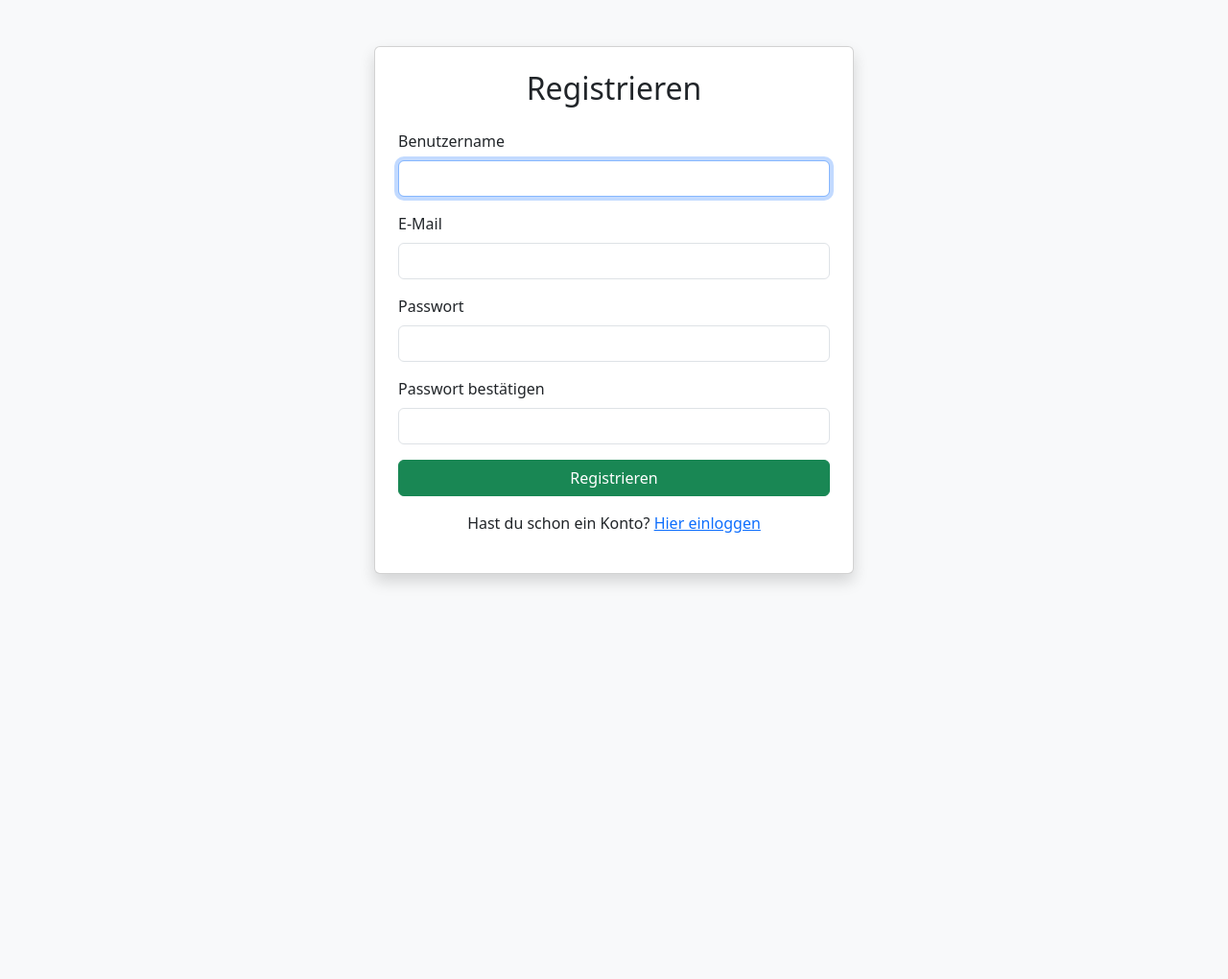
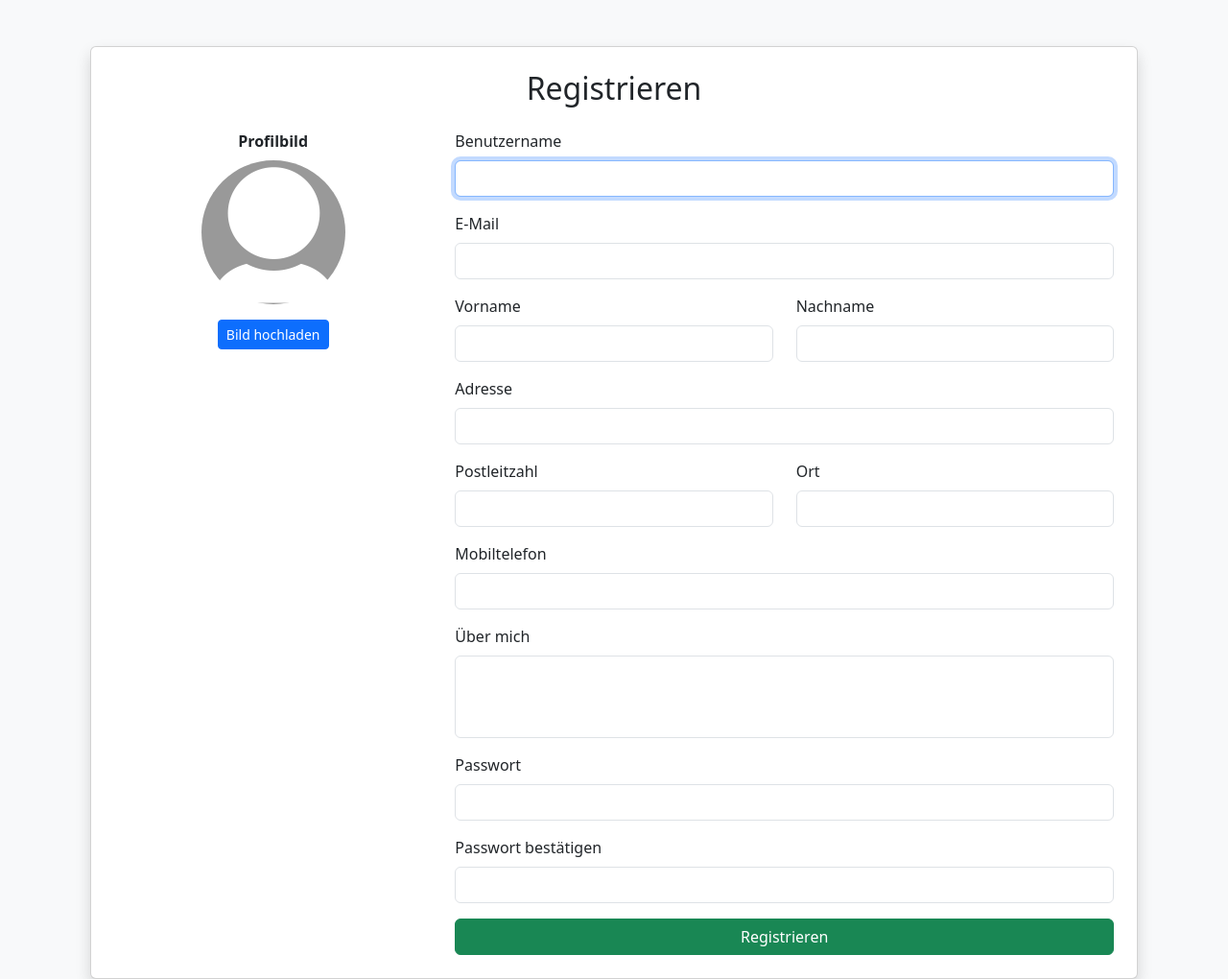
Before and after one commit to swisi/bullriding_25, a Django app: page /users/register/ in a window 1280 px wide. Shown: the part 56-1076 px from the top of the page at 96% size. Before the commit the page ends 665 px from the top, so only its background shows below. Run offline with Django 5.2, Linux system fonts and the light colour scheme.

Commit message:
Update Usermanagement

```diff
--- /dev/null
+++ b/requirements.txt
@@ -0,0 +1,6 @@
+asgiref==3.8.1
+Django==5.1.5
+djangorestframework==3.15.2
+pillow==11.1.0
+sqlparse==0.5.3
+tzdata==2025.1
--- a/users/forms.py
+++ b/users/forms.py
@@ -3,35 +3,37 @@ from django.contrib.auth.forms import UserCreationForm, AuthenticationForm
 from .models import CustomUser
 
 class CustomUserCreationForm(UserCreationForm):
-    """Registrierungsformular für neue Benutzer"""
+    """Registrierungsformular mit Profilbild & weiteren Feldern"""
+    first_name = forms.CharField(required=True, widget=forms.TextInput(attrs={'class': 'form-control'}))
+    last_name = forms.CharField(required=True, widget=forms.TextInput(attrs={'class': 'form-control'}))
     email = forms.EmailField(required=True, widget=forms.EmailInput(attrs={'class': 'form-control'}))
+    address = forms.CharField(required=False, widget=forms.TextInput(attrs={'class': 'form-control'}))
+    zip_code = forms.CharField(required=False, widget=forms.TextInput(attrs={'class': 'form-control'}))
+    city = forms.CharField(required=False, widget=forms.TextInput(attrs={'class': 'form-control'}))
+    mobile = forms.CharField(required=False, widget=forms.TextInput(attrs={'class': 'form-control'}))
+    profile_picture = forms.ImageField(required=False, widget=forms.FileInput(attrs={'class': 'form-control'}))
+    bio = forms.CharField(required=False, widget=forms.Textarea(attrs={'class': 'form-control', 'rows': 3, 'style': 'resize: none;'}))
 
     class Meta:
         model = CustomUser
-        fields = ['username', 'email', 'password1', 'password2', 'profile_picture', 'bio']
+        fields = ['first_name', 'last_name', 'username', 'email', 'password1', 'password2', 'profile_picture', 'bio', 'address', 'zip_code', 'city', 'mobile']
 
     def __init__(self, *args, **kwargs):
         super().__init__(*args, **kwargs)
-        for field_name, field in self.fields.items():
-            if field_name != "profile_picture":  # Bild bekommt spezielle Klasse
-                field.widget.attrs.update({'class': 'form-control'})
-            else:
-                field.widget.attrs.update({'class': 'form-control-file'})  # Styling für Datei-Uploads
-
+        for field in self.fields.values():
+            field.widget.attrs.update({'class': 'form-control'})
 
 class ProfileUpdateForm(forms.ModelForm):
     """Formular zur Aktualisierung des Benutzerprofils"""
     class Meta:
         model = CustomUser
-        fields = ['username', 'email', 'profile_picture', 'bio']
+        fields = ['username', 'email', 'profile_picture', 'bio', 'address', 'zip_code', 'city', 'mobile']
 
     def __init__(self, *args, **kwargs):
         super().__init__(*args, **kwargs)
-        for field_name, field in self.fields.items():
-            if field_name != "profile_picture":
-                field.widget.attrs.update({'class': 'form-control'})
-            else:
-                field.widget.attrs.update({'class': 'form-control-file'})  # Styling für Datei-Uploads
+        for field in self.fields.values():
+            field.widget.attrs.update({'class': 'form-control'})
+
 
 
 class LoginForm(AuthenticationForm):
--- a/users/models.py
+++ b/users/models.py
@@ -3,16 +3,21 @@ import uuid
 from django.db import models
 from django.contrib.auth.models import AbstractUser
 
-def user_profile_picture_path(instance, filename):
-    """Erstellt einen eindeutigen Dateipfad für das Profilbild."""
+def profile_picture_path(instance, filename):
+    """Generiert einen eindeutigen Dateipfad für Profilbilder mit einer UUID"""
     ext = filename.split('.')[-1]  # Dateiendung extrahieren
-    new_filename = f"{uuid.uuid4()}.{ext}"  # UUID als Dateiname
-    return os.path.join('profile_pics/', new_filename)  # Speichert unter 'profile_pics/'
+    filename = f"{uuid.uuid4()}.{ext}"  # UUID als Dateiname
+    return os.path.join("profile_pics/", filename)  # Datei speichern in "profile_pics/"
 
 class CustomUser(AbstractUser):
-    """Erweitertes Benutzer-Modell mit Profilbild & Bio"""
-    profile_picture = models.ImageField(upload_to=user_profile_picture_path, blank=True, null=True)
+    """Erweitertes Benutzer-Modell mit GUID für Profilbilder"""
+    email = models.EmailField(unique=True)
+    profile_picture = models.ImageField(upload_to=profile_picture_path, blank=True, null=True)
     bio = models.TextField(blank=True, null=True)
+    address = models.CharField(max_length=255, blank=True, null=True, verbose_name="Adresse")
+    zip_code = models.CharField(max_length=10, blank=True, null=True, verbose_name="Postleitzahl")
+    city = models.CharField(max_length=100, blank=True, null=True, verbose_name="Ort")
+    mobile = models.CharField(max_length=20, blank=True, null=True, verbose_name="Mobiltelefon")
 
     def __str__(self):
-        return self.username
+        return f"{self.first_name} {self.last_name} ({self.username})"
--- a/users/templates/users/register.html
+++ b/users/templates/users/register.html
@@ -1,38 +1,112 @@
 {% extends "base.html" %}
 {% load static %}
 {% block content %}
-<div class="container mt-5 d-flex justify-content-center">
-    <div class="card shadow p-4" style="max-width: 500px; width: 100%;">
+<div class="container mt-5">
+    <div class="card shadow p-4">
         <h2 class="text-center mb-4">Registrieren</h2>
-        <form method="post">
+
+        <form method="post" enctype="multipart/form-data">
             {% csrf_token %}
+            <div class="row">
+                <!-- Profilbild & Upload -->
+                <div class="col-md-4 text-center">
+                    <div class="mb-3">
+                        <label class="form-label fw-bold">Profilbild</label>
+                        <div>
+                            <img id="preview-image"
+                                 src="{% static 'images/default_profile.jpg' %}"
+                                 alt="Profilbild Vorschau"
+                                 class="img-fluid rounded-circle mb-3" width="150">
+                        </div>
+                        <label class="btn btn-primary btn-sm">
+                            Bild hochladen
+                            <input type="file" name="profile_picture" id="profile-picture-input" class="d-none">
+                        </label>
+                    </div>
+                </div>
+
+                <!-- Benutzerinformationen -->
+                <div class="col-md-8">
 
                     <div class="mb-3">
                         <label class="form-label">Benutzername</label>
                         {{ form.username }}
+                        <small class="text-danger">{{ form.username.errors }}</small>
                     </div>
 
                     <div class="mb-3">
                         <label class="form-label">E-Mail</label>
                         {{ form.email }}
+                        <small class="text-danger">{{ form.email.errors }}</small>
+                    </div>
+
+                    <div class="row">
+                        <div class="col-md-6 mb-3">
+                            <label class="form-label">Vorname</label>
+                            {{ form.first_name }}
+                            <small class="text-danger">{{ form.first_name.errors }}</small>
+                        </div>
+                        <div class="col-md-6 mb-3">
+                            <label class="form-label">Nachname</label>
+                            {{ form.last_name }}
+                            <small class="text-danger">{{ form.last_name.errors }}</small>
+                        </div>
+                    </div>
+
+                    <div class="mb-3">
+                        <label class="form-label">Adresse</label>
+                        {{ form.address }}
+                    </div>
+
+                    <div class="row">
+                        <div class="col-md-6 mb-3">
+                            <label class="form-label">Postleitzahl</label>
+                            {{ form.zip_code }}
+                        </div>
+                        <div class="col-md-6 mb-3">
+                            <label class="form-label">Ort</label>
+                            {{ form.city }}
+                        </div>
+                    </div>
+
+                    <div class="mb-3">
+                        <label class="form-label">Mobiltelefon</label>
+                        {{ form.mobile }}
+                    </div>
+
+                    <div class="mb-3">
+                        <label class="form-label">Über mich</label>
+                        {{ form.bio }}
                     </div>
 
                     <div class="mb-3">
                         <label class="form-label">Passwort</label>
                         {{ form.password1 }}
+                        <small class="text-danger">{{ form.password1.errors }}</small>
                     </div>
 
                     <div class="mb-3">
                         <label class="form-label">Passwort bestätigen</label>
                         {{ form.password2 }}
+                        <small class="text-danger">{{ form.password2.errors }}</small>
                     </div>
 
                     <button type="submit" class="btn btn-success w-100">Registrieren</button>
-        </form>
-
-        <div class="text-center mt-3">
-            <p>Hast du schon ein Konto? <a href="{% url 'login' %}">Hier einloggen</a></p>
                 </div>
             </div>
+        </form>
     </div>
+</div>
+
+<!-- Vorschau für Profilbild-Upload -->
+<script>
+document.getElementById("profile-picture-input").addEventListener("change", function(event) {
+    var reader = new FileReader();
+    reader.onload = function(){
+        var output = document.getElementById("preview-image");
+        output.src = reader.result;
+    };
+    reader.readAsDataURL(event.target.files[0]);
+});
+</script>
 {% endblock %}
--- a/users/views.py
+++ b/users/views.py
@@ -25,17 +25,9 @@ def profile(request):
     user = request.user
 
     if request.method == "POST":
-        if "upload_picture" in request.POST:
-            # Nur das Profilbild aktualisieren
-            if "profile_picture" in request.FILES:
-                user.profile_picture = request.FILES["profile_picture"]
-                user.save()
-            return redirect("profile")
-
-        # Gesamtes Profil speichern
-        form = ProfileUpdateForm(request.POST, request.FILES, instance=user)
+        form = ProfileUpdateForm(request.POST, request.FILES, instance=user)  # request.FILES sicherstellen!
         if form.is_valid():
-            form.save()
+            form.save()  # Speichert sowohl das Bild als auch die restlichen Formulardaten
             return redirect("profile")
     else:
         form = ProfileUpdateForm(instance=user)
```
Also changed, not shown: users/admin.py (+24 -1 lines), users/templates/users/profile.html (+76 -38 lines), README.md, media/profile_pics/4ed19306-0aa5-4acc-8bde-93d13c4795fc.jpg (renamed from media/profile_pics/44ed894b-6972-4e40-bd81-4eec738752a0.jpg), users/migrations/0001_initial.py, users/migrations/0002_alter_customuser_profile_picture.py (deleted). Lines whose indentation alone changed are shown as unchanged.
